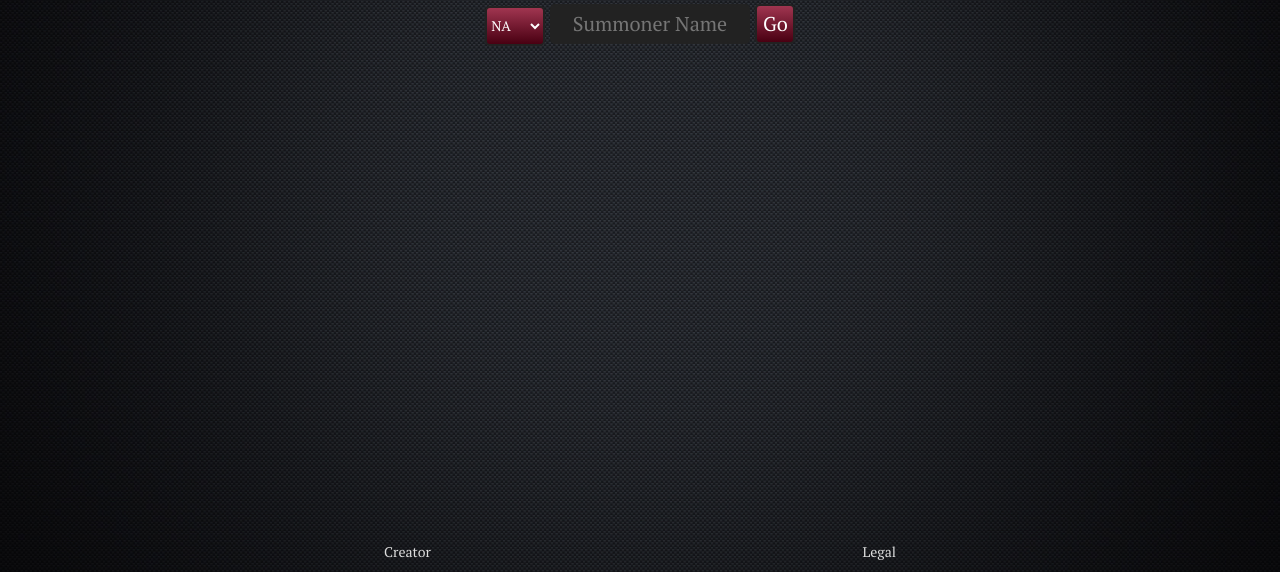
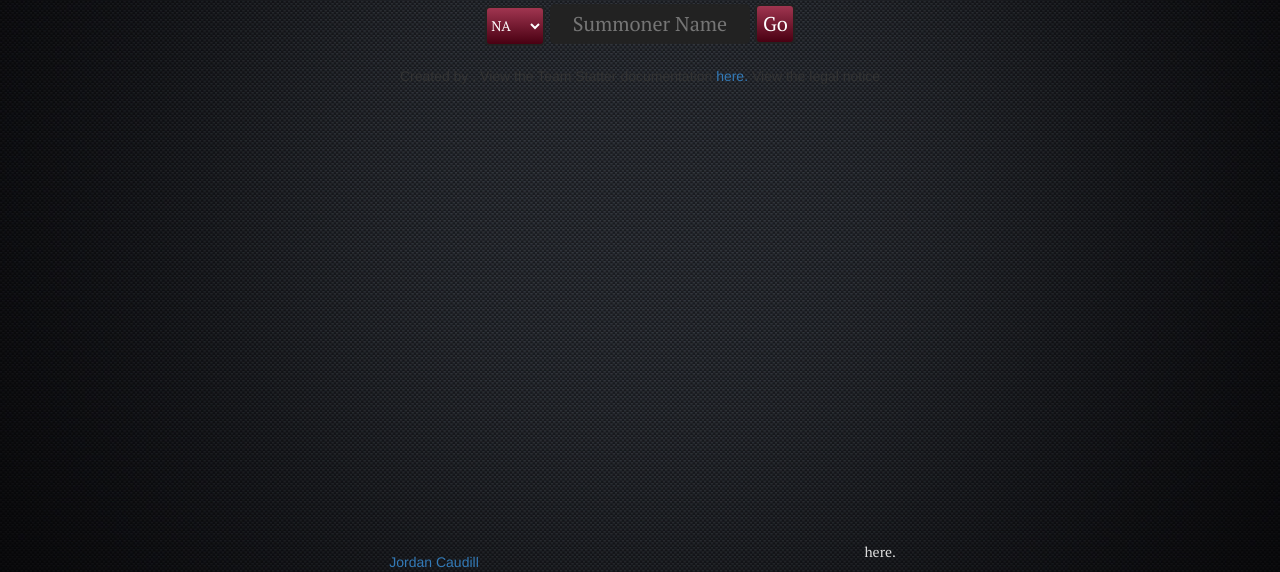
Before and after one commit to jordancaudill/twitterprez, a website: page public/index.html in a window 1280 px wide. Shown: the part 228-800 px from the top of the page. Drawn offline with nearby package versions, Linux system fonts and the light colour scheme.

Commit message:
forgot the html

```diff
--- a/public/index.html
+++ b/public/index.html
@@ -85,10 +85,7 @@
                 </div>
 
                 <footer ng-hide="teamClicked">
-                    <a id="creator" href="http://www.jordancaudill.com">
-                        <p>Creator</p>
-                    </a>
-                    <a id="legal" data-toggle="modal" data-target=".bs-example-modal-sm">Legal</a>
+                    <p>Created by <a id="creator" href="http://www.jordancaudill.com">Jordan Caudill</a>. View the Team Statter documentation <a id="docs" href="docs.html">here.</a> View the legal notice <a id="legal" data-toggle="modal" data-target=".bs-example-modal-sm">here.</a></p>
                 </footer>
             </div>
 
```
